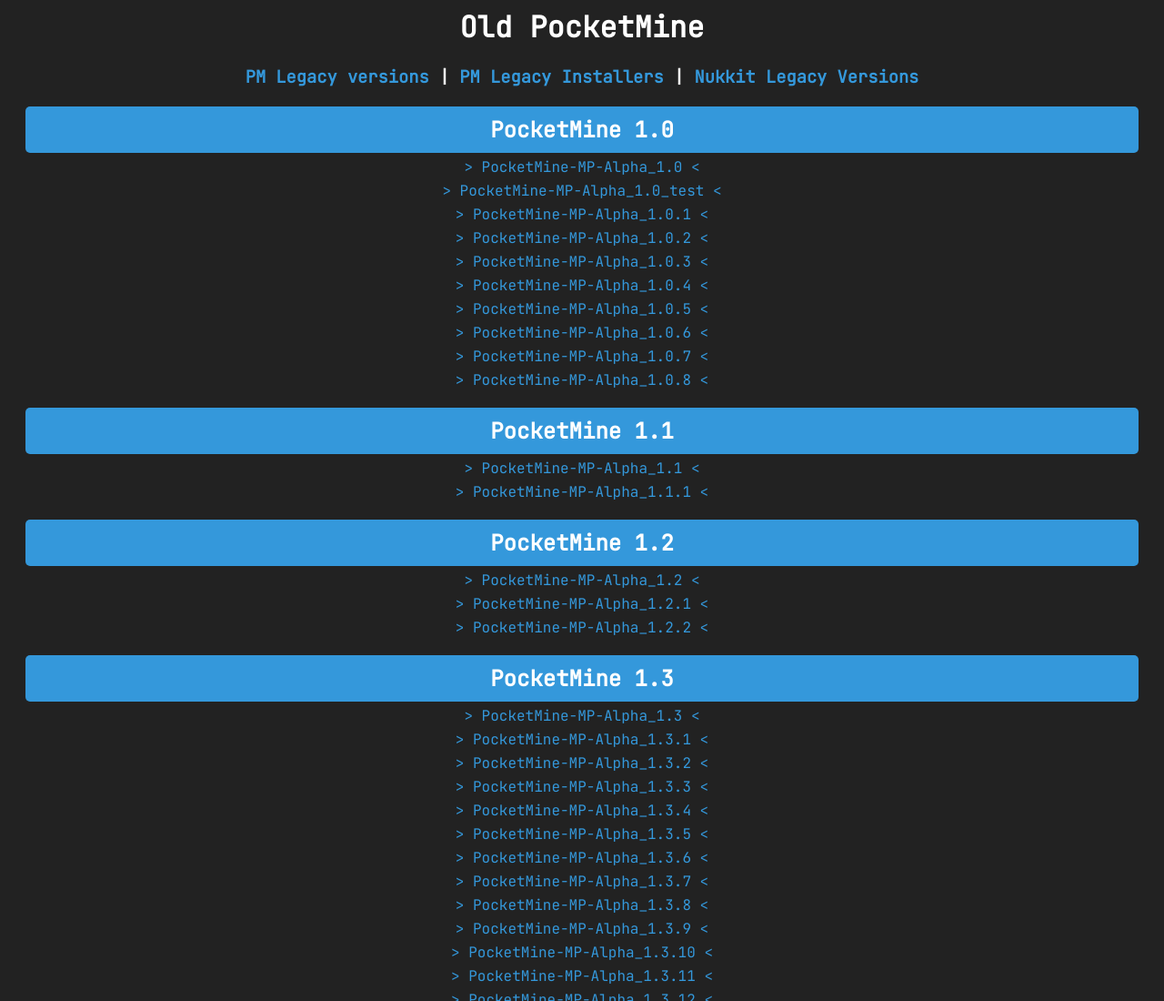
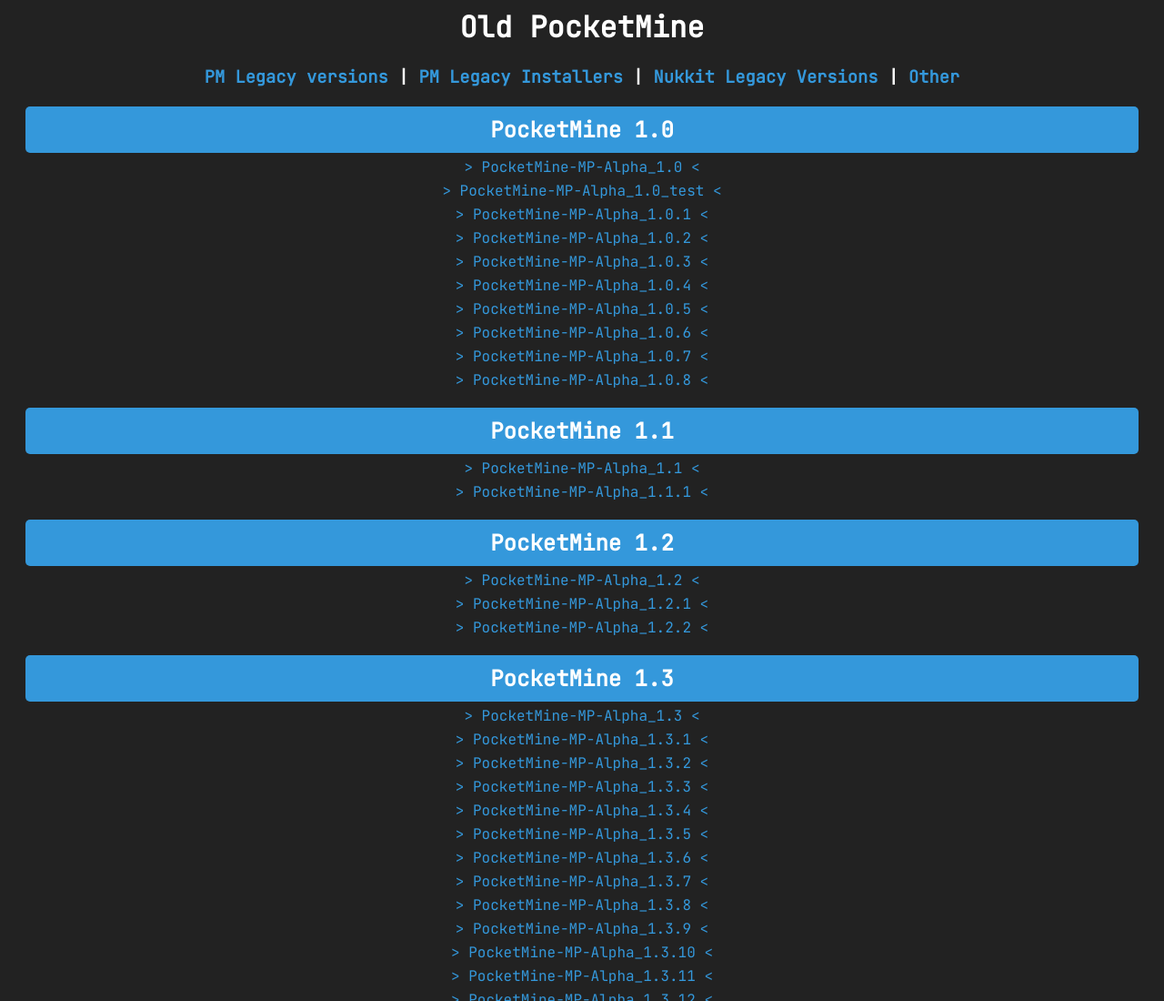
Before and after one commit to LegacyMinecraftPE/LegacyServerSoftware, a plain HTML site: page index.html in a window 1280 px wide. Shown: the top 1100 px of the page at 91% size. Drawn offline with Linux system fonts and the light colour scheme.

Commit message:
Update index.html

```diff
--- a/index.html
+++ b/index.html
@@ -6,7 +6,7 @@
 <link rel="stylesheet" href="style.css">
 <body>
     <h1>Old PocketMine</h1>
-    <h3><a href="index.html">PM Legacy versions</a> | <a href="installers.html">PM Legacy Installers</a> | <a href="nukkit.html">Nukkit Legacy Versions</a></h3>
+    <h3><a href="index.html">PM Legacy versions</a> | <a href="installers.html">PM Legacy Installers</a> | <a href="nukkit.html">Nukkit Legacy Versions</a> | <a href="other.html">Other</a></h3>
     <div class="versions">
     <h2 class="versions">PocketMine 1.0</h2>
     <p><a href="assets/versions/1.0/PocketMine-MP-Alpha_1.0.zip">> PocketMine-MP-Alpha_1.0 <</a></p>
```
